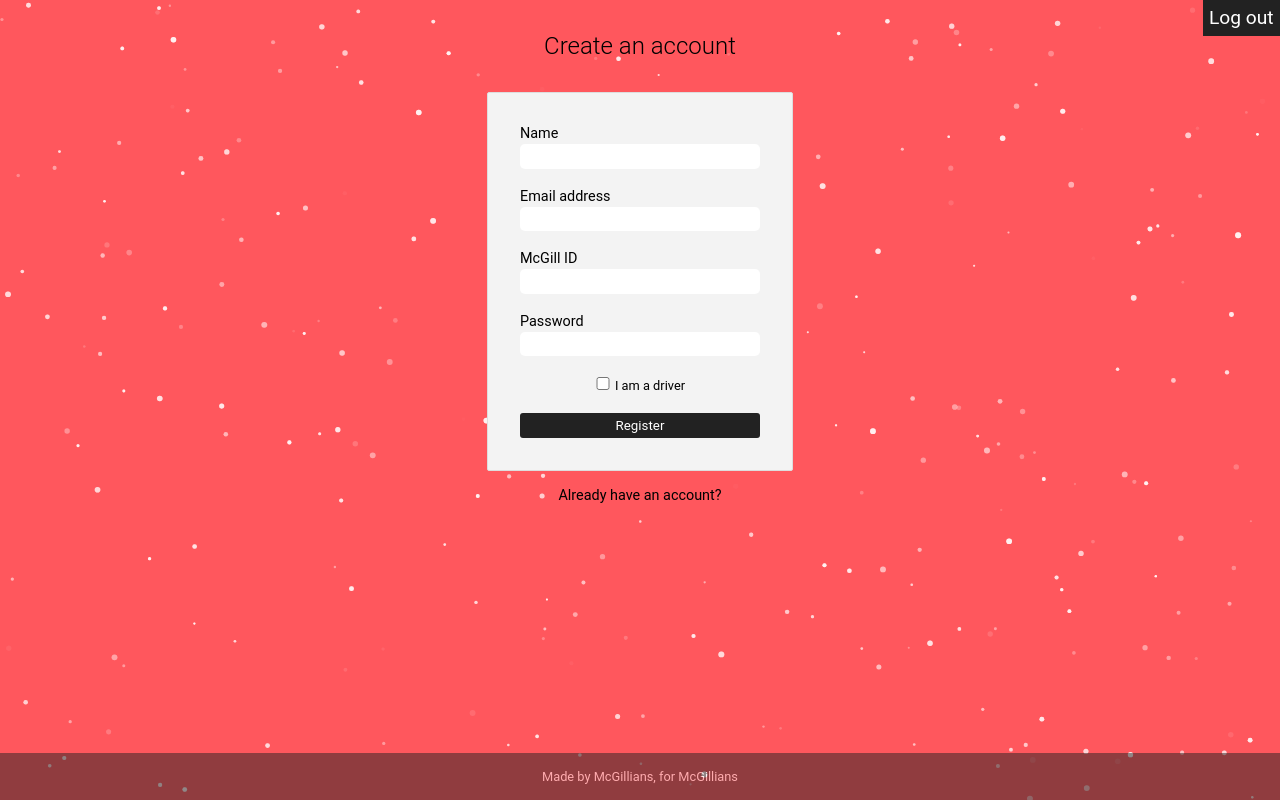
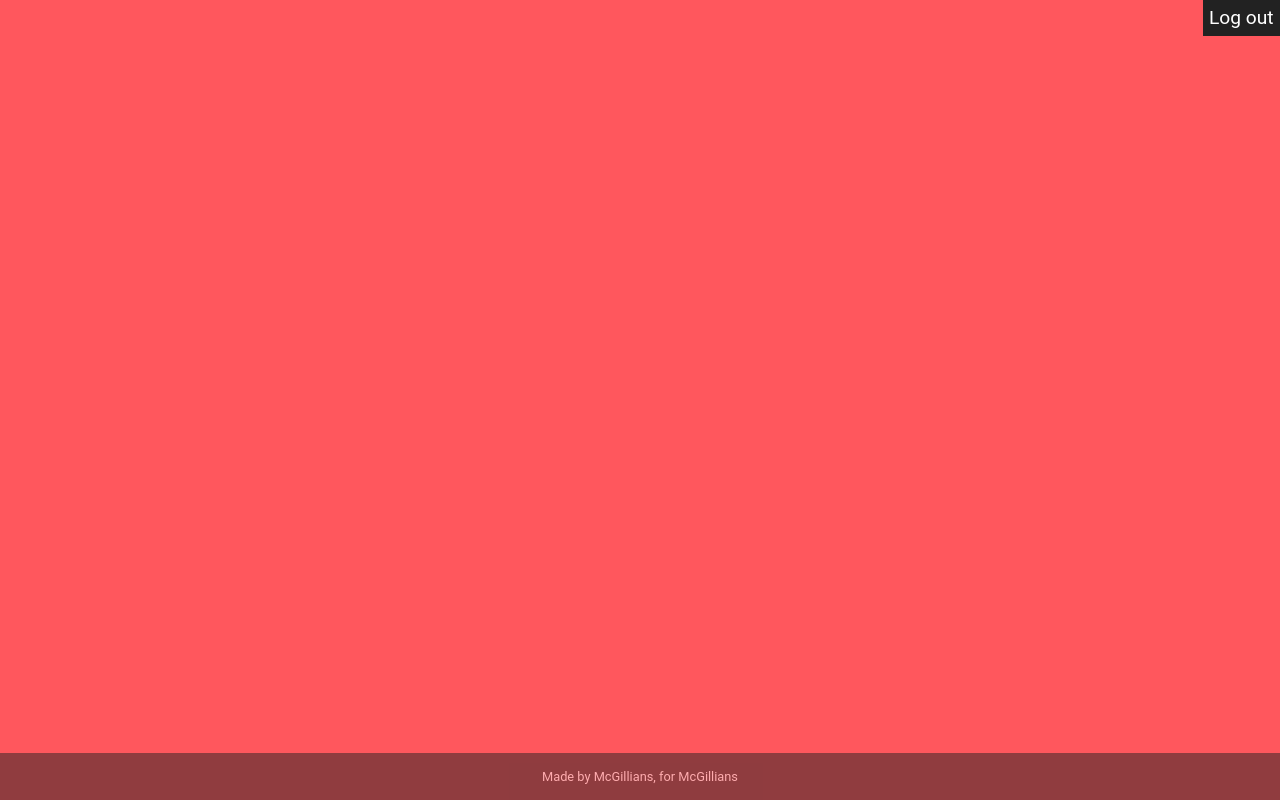
Before and after one commit to YazdanZ/McGill-ECSE428-Project, a React (Create React App) app in the folder frontend/: page / in a window 1280 px wide. Built offline with nearby package versions, Linux system fonts and the light colour scheme.

Commit message:
Displays the logout button alone

```diff
--- a/frontend/src/App.js
+++ b/frontend/src/App.js
@@ -7,7 +7,6 @@ import './App.css'
 export default function App() {
   return (
     <div className='App'>
-      <Signup />
       <Logout />
       <Footer />
     </div>
```
